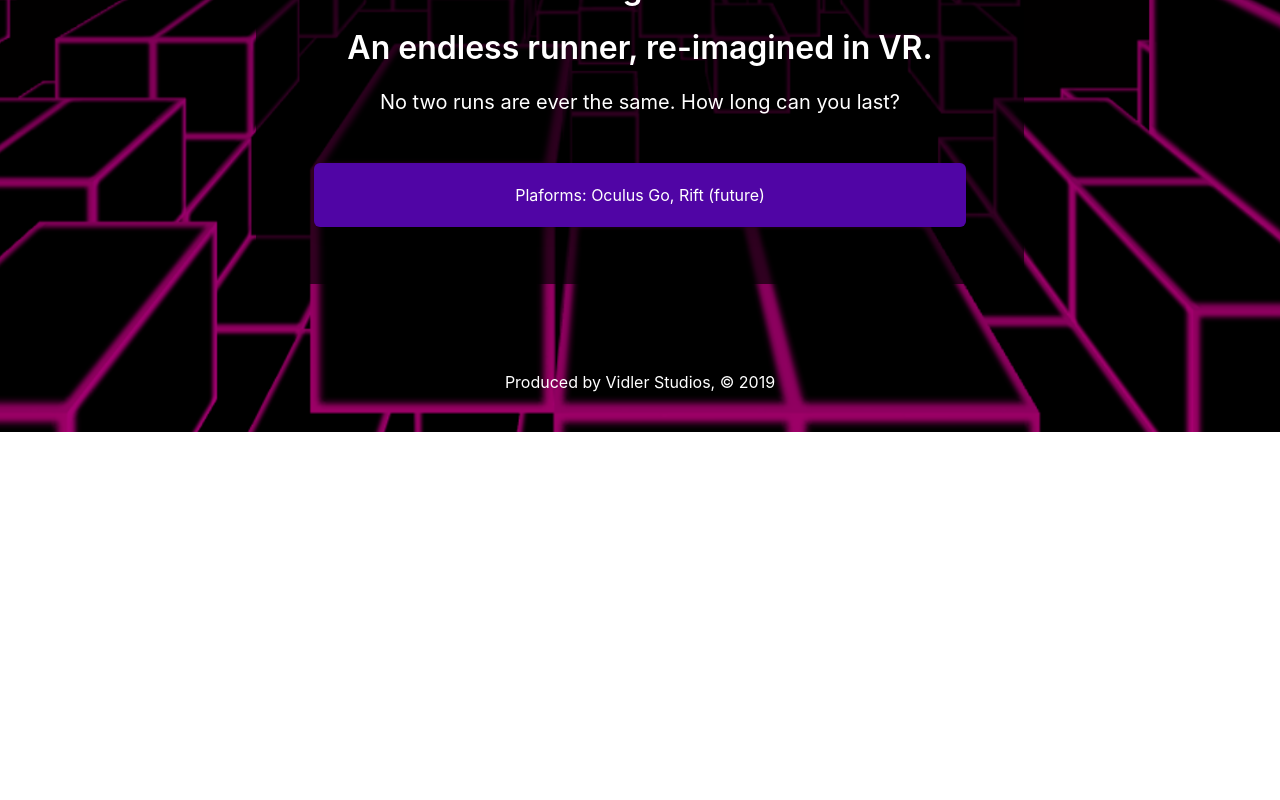
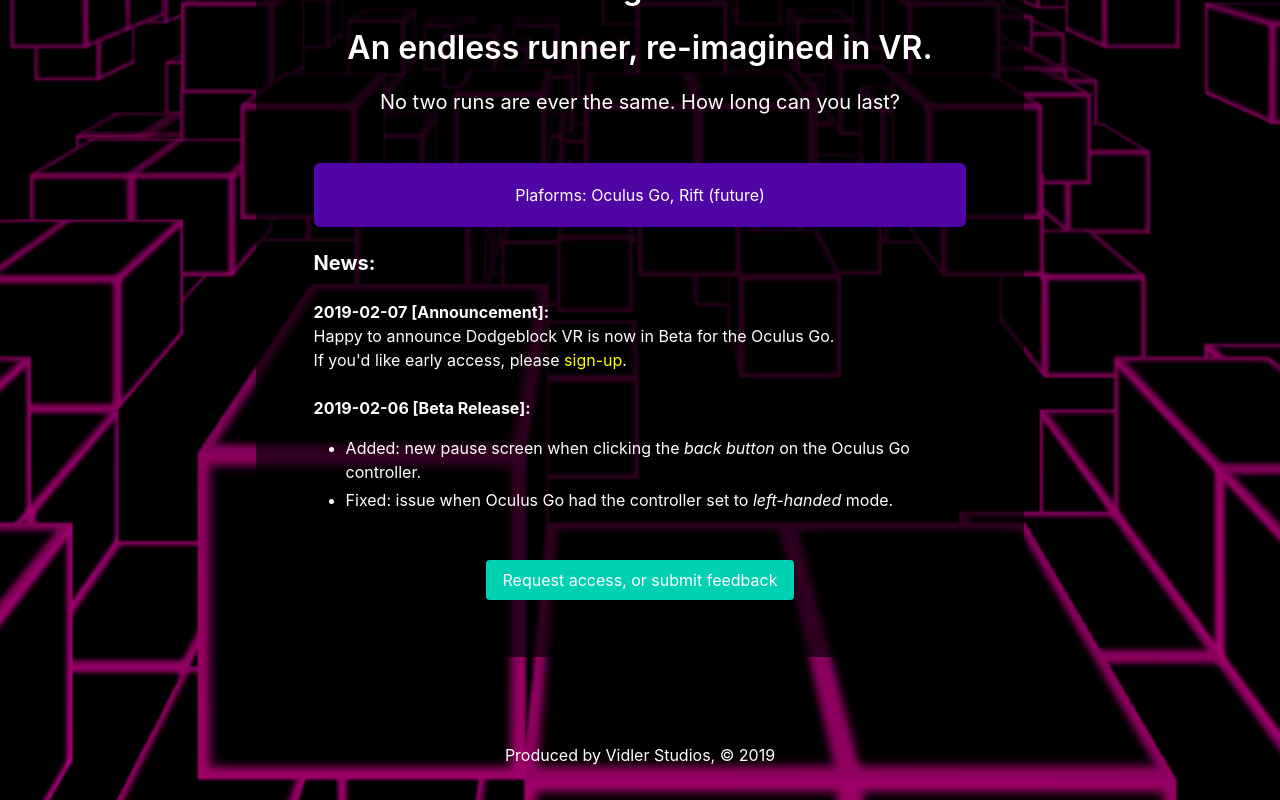
Before and after one commit to jamesvidler/DodgeBlock-Website, a React (Create React App) app: page / in a window 1280 px wide. Shown: the part 660-1460 px from the top of the page. Before the commit the page ends 1092 px from the top, so only its background shows below. Built offline with nearby package versions, Linux system fonts and the light colour scheme; a web font is replaced by a local one.

Commit message:
added form and news

```diff
--- a/src/App.js
+++ b/src/App.js
@@ -47,8 +47,33 @@
                         </h2>
                         <p>&nbsp;</p>
                         <div class="box">
-                            Plaforms: Oculus Go, Rift (future)
+                            <p>Plaforms: Oculus Go, Rift (future)</p>
                         </div>
+
+
+                        <div className="releases">
+                            <h2 class="subtitle">
+                                <b>News:</b>
+                            </h2>
+                            <p>
+                                <b>2019-02-07 [Announcement]:</b>
+                            </p>
+                            <p>Happy to announce Dodgeblock VR is now in Beta for the Oculus Go. <br/> If you'd like early access, please <a href="https://forms.office.com/Pages/ResponsePage.aspx?id=YpW2sDEzL0OUhERV1gX7c1ydkbxQFU9PrWOu7c3jAB1UQkRLS0NCVE9JREQxODBGWDlNNUlPSEtGNC4u" target="_blank">sign-up</a>.</p>
+                            <p>&nbsp;</p>
+                            <div className="content">
+                                <p>
+                                    <b>2019-02-06 [Beta Release]:</b>
+                                </p>
+                                <ul>
+                                    <li>Added: new pause screen when clicking the <i>back button</i> on the Oculus Go controller. </li>
+                                    <li>Fixed: issue when Oculus Go had the controller set to <i>left-handed</i> mode.</li>
+                                </ul>
+                            </div>
+                        </div>
+                        <p>&nbsp;</p>
+                        <p>&nbsp;</p>
+                        <p><a class="button is-primary" href="https://forms.office.com/Pages/ResponsePage.aspx?id=YpW2sDEzL0OUhERV1gX7c1ydkbxQFU9PrWOu7c3jAB1UQkRLS0NCVE9JREQxODBGWDlNNUlPSEtGNC4u" target="_blank" title="Contact Us">Request access, or submit feedback</a></p>
+
                     </div>
                 </div>
             </div>
--- a/src/sass/mystyles.scss
+++ b/src/sass/mystyles.scss
@@ -23,6 +23,14 @@
     background-repeat: no-repeat;
     background-size: cover;
     color: #fff;
+}
+
+a, a:visited, a:focus {
+    color: yellow;
+
+    &:hover {
+        text-decoration: underline;
+    }
 }
 
 .title, .subtitle {
@@ -88,6 +96,10 @@
     color: #fff;
 }
 
+.releases {
+    text-align: left;
+}
+
 @media only screen and (max-width: 500px) {
     .pageTitle {
       font-size: 2.5rem;
```
